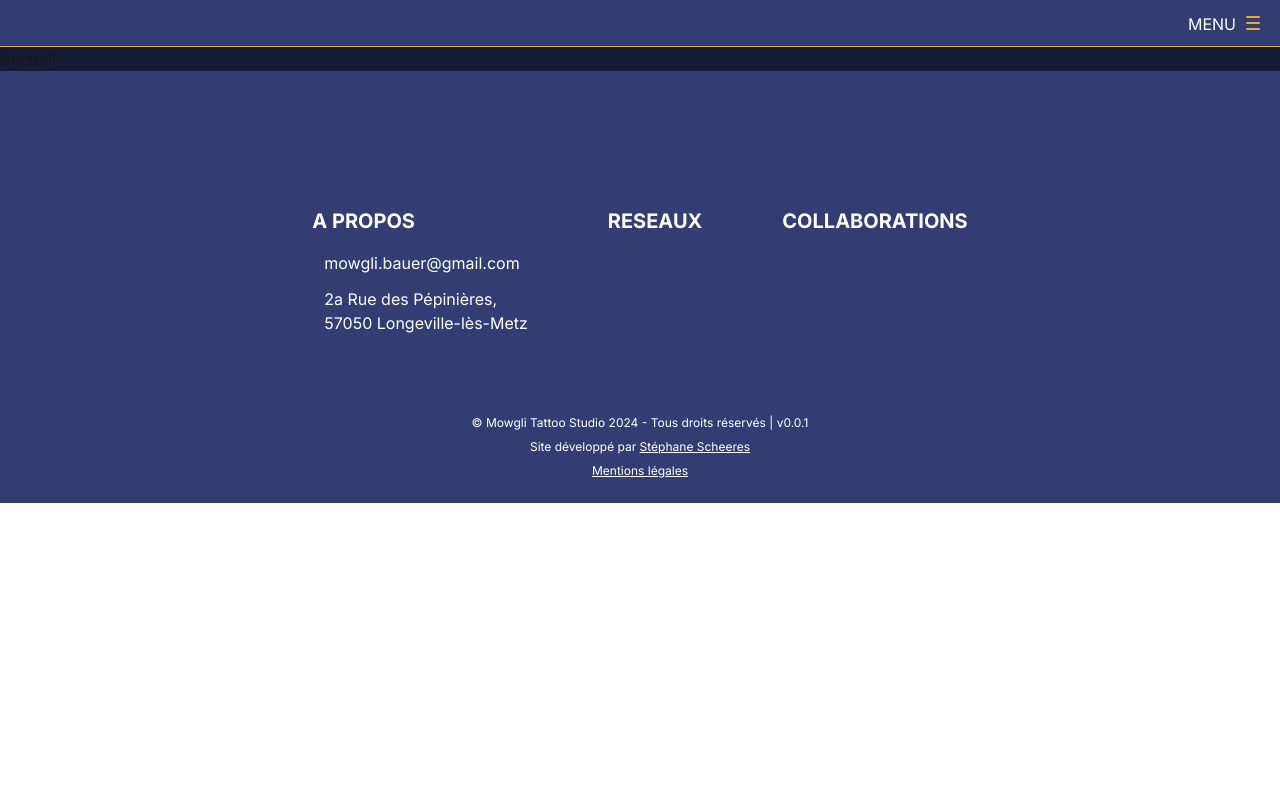
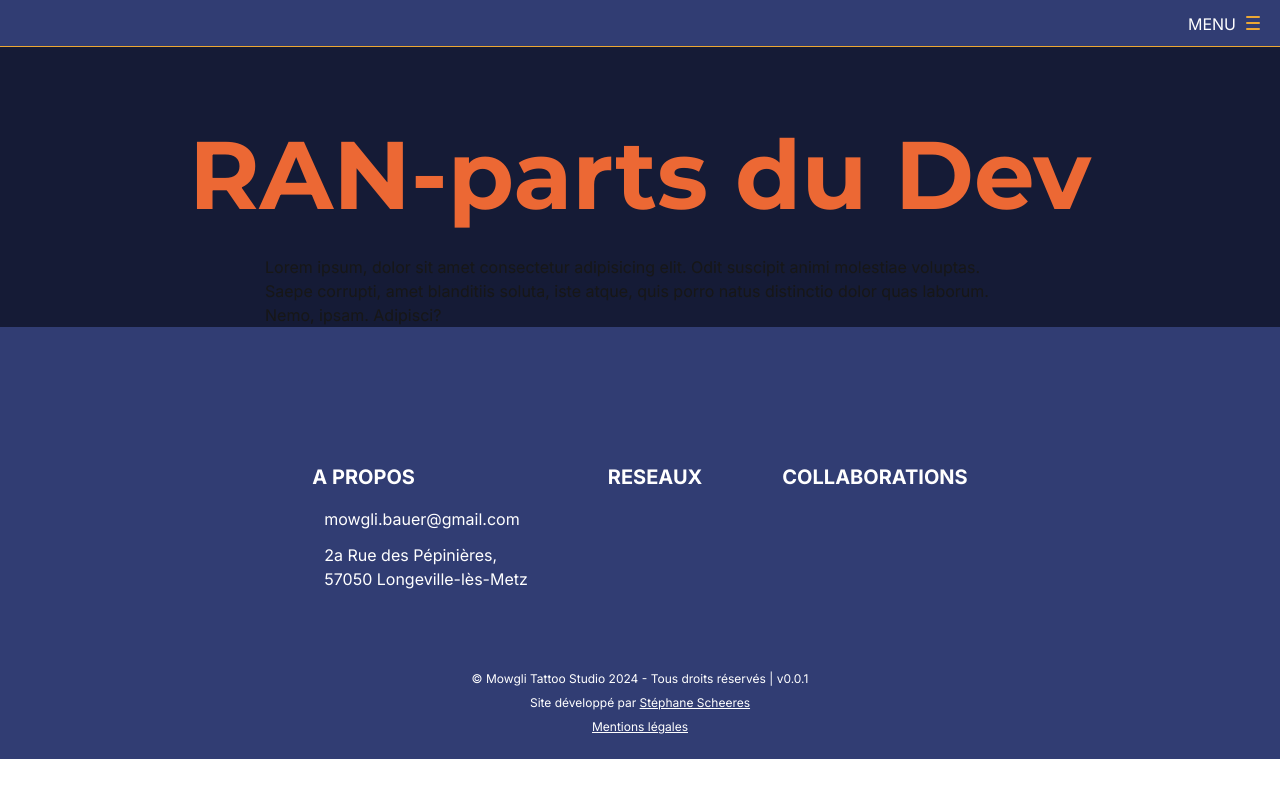
Before and after one commit to Fonzy57/RAN-parts-du-dev, a Next.js app: page / in a window 1280 px wide. Built offline with nearby package versions, Linux system fonts and the light colour scheme.

Commit message:
Change home page

```diff
--- a/src/pages/index.tsx
+++ b/src/pages/index.tsx
@@ -1,11 +1,22 @@
+/* import { Button } from "@/components/button/button"; */
+import Seo from "@/components/seo/seo";
+
 export default function Home() {
   return (
     <>
-      <div>
-        <div>
-          <h1>Accueil</h1>
-        </div>
-      </div>
+      <Seo page="home" />
+      <section className="px-5 pt-10 w-full sm:pt-14 md:p-0 md:pt-20">
+        {/* TODO CHANGER TYPO DU SITE */}
+        <h1 className="text-center text-8xl text-secondary font-montserrat font-bold">
+          RAN-parts du Dev
+        </h1>
+        <p className="lg:text-lg w-[750px] mx-auto mt-8">
+          Lorem ipsum, dolor sit amet consectetur adipisicing elit. Odit
+          suscipit animi molestiae voluptas. Saepe corrupti, amet blanditiis
+          soluta, iste atque, quis porro natus distinctio dolor quas laborum.
+          Nemo, ipsam. Adipisci?
+        </p>
+      </section>
     </>
   );
 }
```
